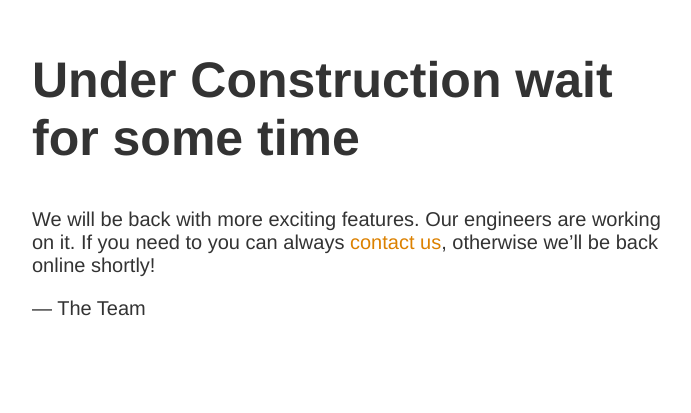
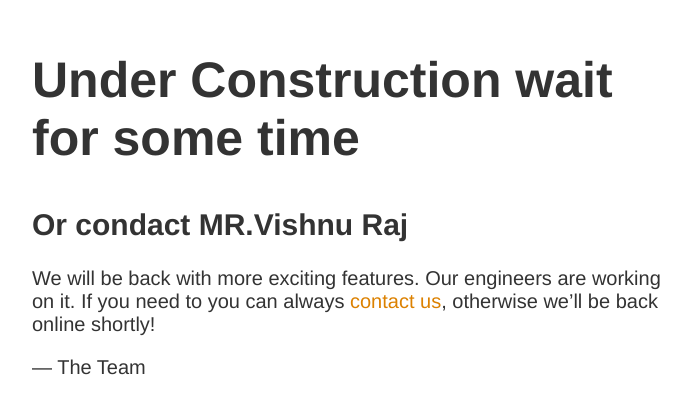
Before and after one commit to Vishnuraj2mail/new-project, a plain HTML site: page index.html in a window 1280 px wide. Shown: the part 149-562 px from the top of the page, without its empty margins (283-974 px from the left). Drawn offline with Linux system fonts and the light colour scheme.

Commit message:
index update

```diff
--- a/index.html
+++ b/index.html
@@ -11,6 +11,7 @@
 
 <article>
     <h1>Under Construction wait for some time</h1>
+    <h2>Or condact MR.Vishnu Raj</h2>
     <div>
         <p>We will be back with more exciting features. Our engineers are working on it. If you need to you can always <a href="mailto:#">contact us</a>, otherwise we&rsquo;ll be back online shortly!</p>
         <p>&mdash; The Team</p>
```
